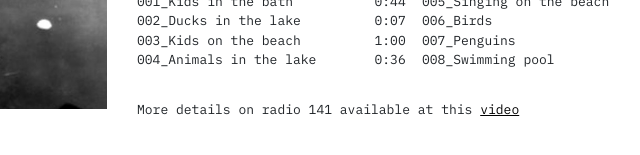
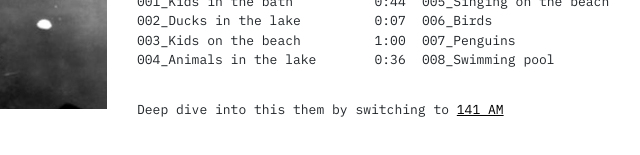
Before and after one commit to waterfrequencies/waterfrequencies.github.io, a plain HTML site: page 002_FM.html in a window 1280 px wide. Shown: the part 539-694 px from the top of the page, 518-1158 px from the left. Drawn offline with nearby package versions, Linux system fonts and the light colour scheme.

Commit message:
Update 002_FM.html

```diff
--- a/002_FM.html
+++ b/002_FM.html
@@ -66,7 +66,7 @@
             <div id="traccedx" class="col-md-5 col-8">005_Singing on the beach <br> 006_Birds <br> 007_Penguins  <br> 008_Swimming pool </div>
               <div id="traccedx" class="col-md-1 col-4">1:05 <br> 0:11 <br> 0:59 <br> 0:39 <br>  </div>
                 </div>
-              <div class="row"> <h5 class="am" style="padding-left: 15px;"> More details on radio 141 available at this <a  class="link" href="https://www.ted.com/talks/jane_goodall_how_humans_and_animals_can_live_together"> video </a> </h5> </div>
+              <div class="row"> <h5 class="am" style="padding-left: 15px;"> Deep dive into this them by switching to <a  class="link" href="https://www.ted.com/talks/jane_goodall_how_humans_and_animals_can_live_together"> 141 AM </a> </h5> </div>
           </div>
           </div>
 
```
